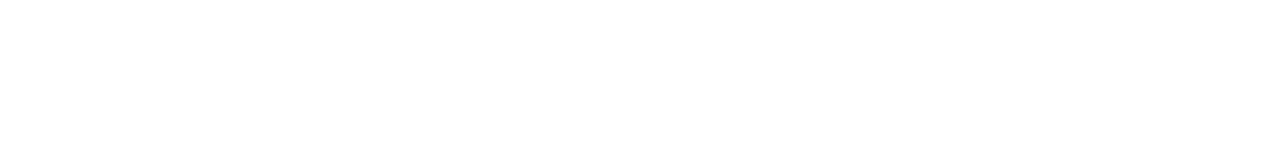
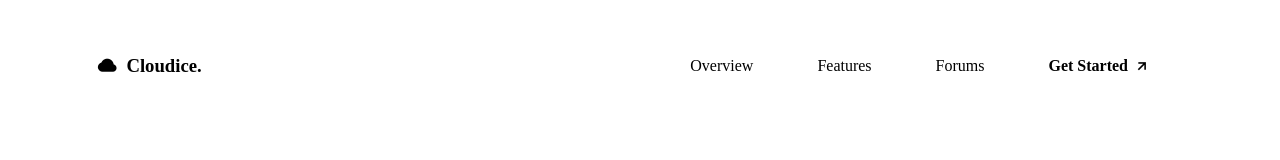
Before and after one commit to ShubhamAdelkar/CODESOFT, a plain HTML site: page landing-page/index.html in a window 1280 px wide. Drawn offline with nearby package versions, Linux system fonts and the light colour scheme.

Commit message:
header done of landing page

```diff
--- a/landing-page/index.html
+++ b/landing-page/index.html
@@ -4,10 +4,42 @@
 <head>
     <meta charset="UTF-8">
     <meta name="viewport" content="width=device-width, initial-scale=1.0">
+    <link rel="stylesheet" href="style.css">
+    <link href='https://unpkg.com/boxicons@2.1.4/css/boxicons.min.css' rel='stylesheet'>
     <title>Landing Page</title>
 </head>
 
 <body>
+    <!-- header -->
+    <header>
+        <nav class="nav">
+            <a href="#" class="nav-logo">
+                <i class='bx bxs-cloud'></i>
+                <h3>Cloudice.</h3>
+            </a>
+
+            <div class="nav-links">
+                <ul class="nav-list">
+                    <li><a href="#" class="nav-link">Overview</a></li>
+                    <li><a href="#" class="nav-link">Features</a></li>
+                    <li><a href="#" class="nav-link">Forums</a></li>
+                    <li>
+                        <a href="#" class="nav-link get-started">
+                            <h4>Get Started</h4>
+                            <i class='bx bx-up-arrow-alt'></i>
+                        </a>
+                    </li>
+                </ul>
+            </div>
+        </nav>
+    </header>
+
+    <!-- main -->
+    <div class="home">
+
+    </div>
+
+    <!-- footer -->
 
 </body>
 
--- a/landing-page/style.css
+++ b/landing-page/style.css
@@ -0,0 +1,67 @@
+* {
+    box-sizing: border-box;
+    padding: 0;
+    margin: 0;
+}
+
+html {
+    scroll-behavior: smooth;
+}
+
+
+/* header */
+
+.nav-logo {
+    display: flex;
+    color: black;
+    align-items: center;
+    text-decoration: none;
+}
+
+.bxs-cloud {
+    font-size: 1.4rem;
+    padding-right: .5rem;
+}
+
+
+.nav {
+    position: fixed;
+    top: 0;
+    left: 0;
+    right: 0;
+    display: flex;
+    flex-direction: row;
+    align-items: center;
+    background: transparent;
+    margin: 1.5rem 6rem 0rem 6rem;
+    justify-content: space-between;
+}
+
+.nav-list,
+.nav-links {
+    display: flex;
+    list-style: none;
+    flex-direction: row;
+    align-items: center;
+    justify-content: center;
+}
+
+.nav-link {
+    padding: 2rem;
+    color: black;
+    align-self: center;
+    font-weight: 500;
+    text-decoration: none;
+}
+
+.get-started {
+    display: flex;
+    align-items: center;
+    justify-content: center;
+}
+
+.bx-up-arrow-alt {
+    padding-left: .3rem;
+    font-size: 1.2rem;
+    transform: translateY(-1px) rotateZ(45deg);
+}
```
